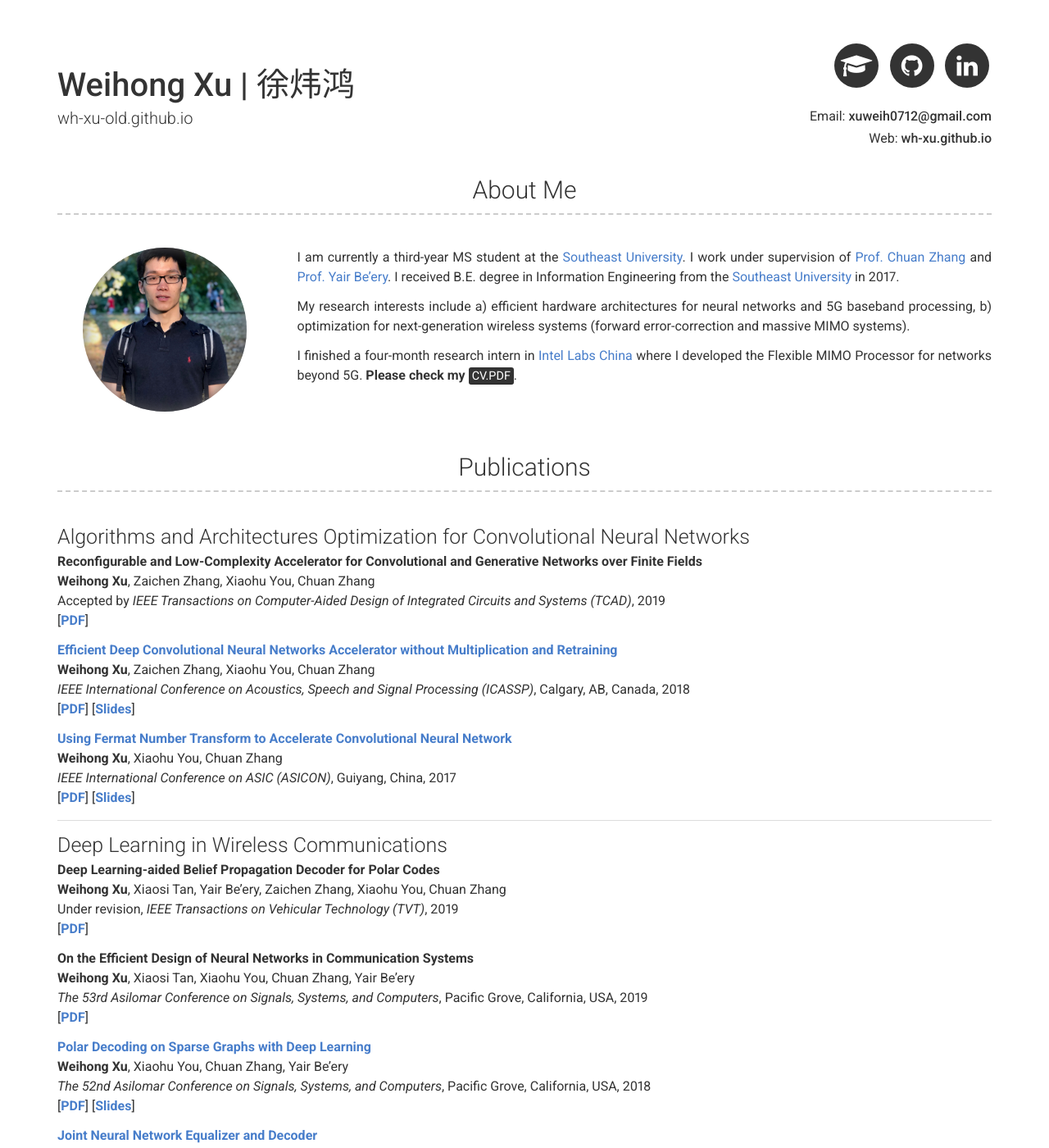
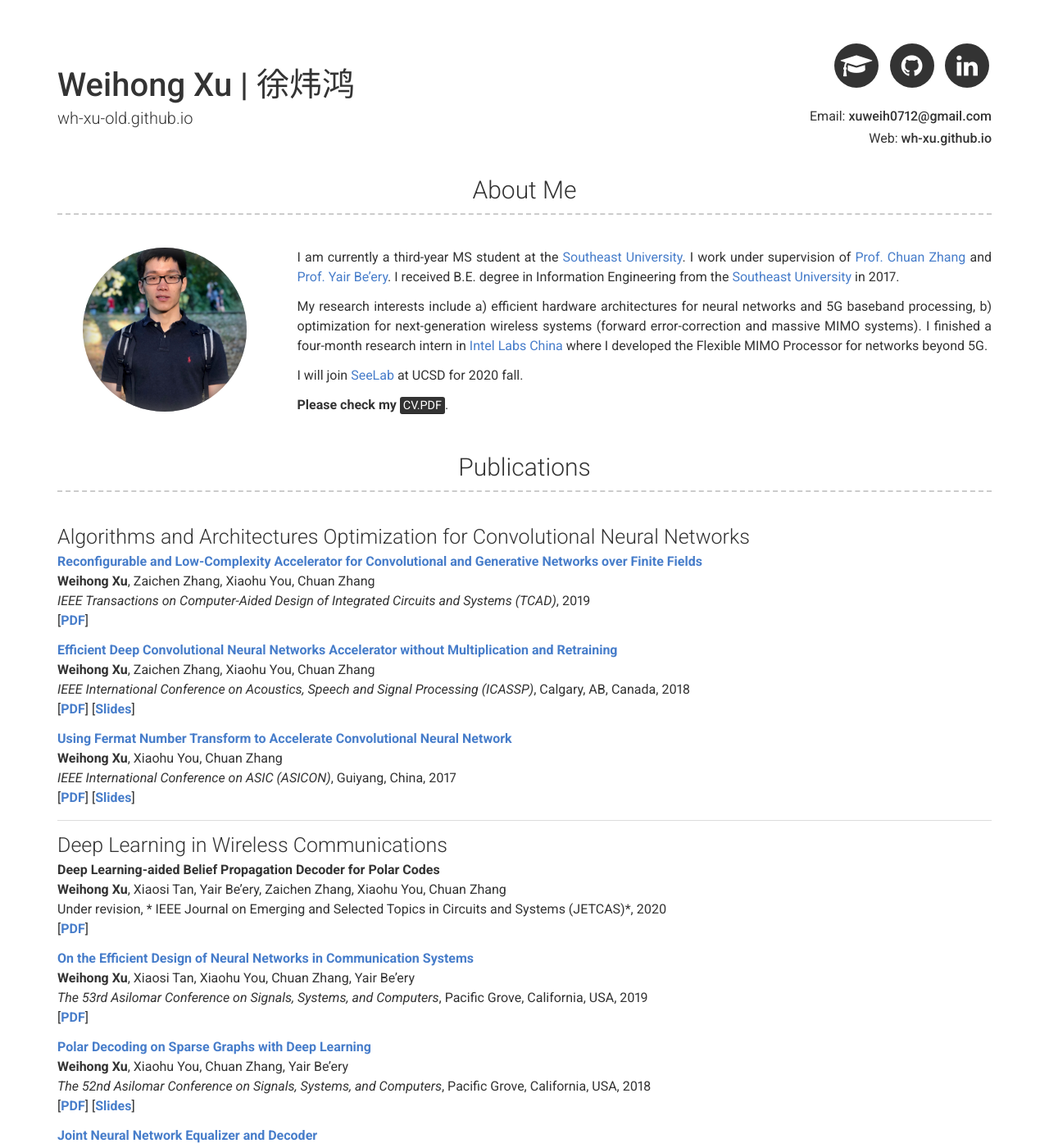
Before and after one commit to wh-xu/wh-xu-old.github.io, a Jekyll site: the page built from index.md, in a window 1280 px wide and 1400 px high. Shown: the whole window at 82% size. Built offline with Jekyll 4.4.1, drawn with Linux system fonts in a browser that asks for light colours.

Commit message:
Apr.16 2020
Regular update

```diff
--- a/_config.yml
+++ b/_config.yml
@@ -29,9 +29,11 @@ about_content: | # this supports markdown, so you can add [links](http://foobar.
   I am currently a third-year MS student at the [Southeast University](https://www.seu.edu.cn/english). I work under supervision of [Prof. Chuan Zhang](https://www.researchgate.net/profile/Chuan_Zhang24)
   and [Prof. Yair Be'ery](http://www.eng.tau.ac.il/~ybeery). I received B.E. degree in Information Engineering from the [Southeast University](https://www.seu.edu.cn/english) in 2017.
 
-  My research interests include a) efficient hardware architectures for neural networks and 5G baseband processing, b) optimization for next-generation wireless systems (forward error-correction and massive MIMO systems).
+  My research interests include a) efficient hardware architectures for neural networks and 5G baseband processing, b) optimization for next-generation wireless systems (forward error-correction and massive MIMO systems). I finished a four-month research intern in [Intel Labs China](http://intel.com) where I developed the Flexible MIMO Processor for networks beyond 5G.
 
-  I finished a four-month research intern in [Intel Labs China](http://intel.com) where I developed the Flexible MIMO Processor for networks beyond 5G. **Please check my** [<mark>CV.PDF</mark>](./cv/CV_weihong.pdf).
+  I will join [SeeLab](http://seelab.ucsd.edu/) at UCSD for 2020 fall.
+
+  **Please check my** [<mark>CV.PDF</mark>](./cv/CV_weihong.pdf).
 
 # Education Section
 education_title: Education #(Use this to override about education section title)
@@ -50,12 +52,12 @@ more_content: | # this will include new lines to allow paragraph
 
   #### Algorithms and Architectures Optimization for Convolutional Neural Networks
 
-  **Reconfigurable and Low-Complexity Accelerator for Convolutional and Generative Networks over Finite Fields**
+  [**Reconfigurable and Low-Complexity Accelerator for Convolutional and Generative Networks over Finite Fields**](https://ieeexplore.ieee.org/document/8994049)
   **Weihong Xu**, Zaichen Zhang, Xiaohu You, Chuan Zhang
-  Accepted by *IEEE Transactions on Computer-Aided Design of Integrated Circuits and Systems (TCAD)*, 2019
+  *IEEE Transactions on Computer-Aided Design of Integrated Circuits and Systems (TCAD)*, 2019
   [[**PDF**](./paper/tcad_fnt_cnn_2019.pdf)]
 
-  [**Efficient Deep Convolutional Neural Networks Accelerator without Multiplication and Retraining**](https://ieeexplore.ieee.org/abstract/document/8461627)
+  [**Efficient Deep Convolutional Neural Networks Accelerator without Multiplication and Retraining**](https://ieeexplore.ieee.org/document/8461627)
   **Weihong Xu**, Zaichen Zhang, Xiaohu You, Chuan Zhang
   *IEEE International Conference on Acoustics, Speech and Signal Processing (ICASSP)*, Calgary, AB, Canada, 2018
   [[**PDF**](./paper/icassp_2018.pdf)] [[**Slides**](./slides/icassp_2018_slides.pdf)]
@@ -71,10 +73,10 @@ more_content: | # this will include new lines to allow paragraph
 
   **Deep Learning-aided Belief Propagation Decoder for Polar Codes**
   **Weihong Xu**, Xiaosi Tan, Yair Be’ery, Zaichen Zhang, Xiaohu You, Chuan Zhang
-  Under revision, *IEEE Transactions on Vehicular Technology (TVT)*, 2019
-  [[**PDF**](./paper/polar_tvt_2019.pdf)]
+  Under revision, *	IEEE Journal on Emerging and Selected Topics in Circuits and Systems (JETCAS)*, 2020
+  [[**PDF**](./paper/polar_jetcas_2020.pdf)]
 
-  **On the Efficient Design of Neural Networks in Communication Systems**
+  [**On the Efficient Design of Neural Networks in Communication Systems**](https://ieeexplore.ieee.org/document/9048768)
   **Weihong Xu**, Xiaosi Tan, Xiaohu You, Chuan Zhang, Yair Be'ery
   *The 53rd Asilomar Conference on Signals, Systems, and Computers*, Pacific Grove, California, USA, 2019
   [[**PDF**](./paper/asilomar_2019.pdf)]
```
Also changed, not shown: 2 other files.
